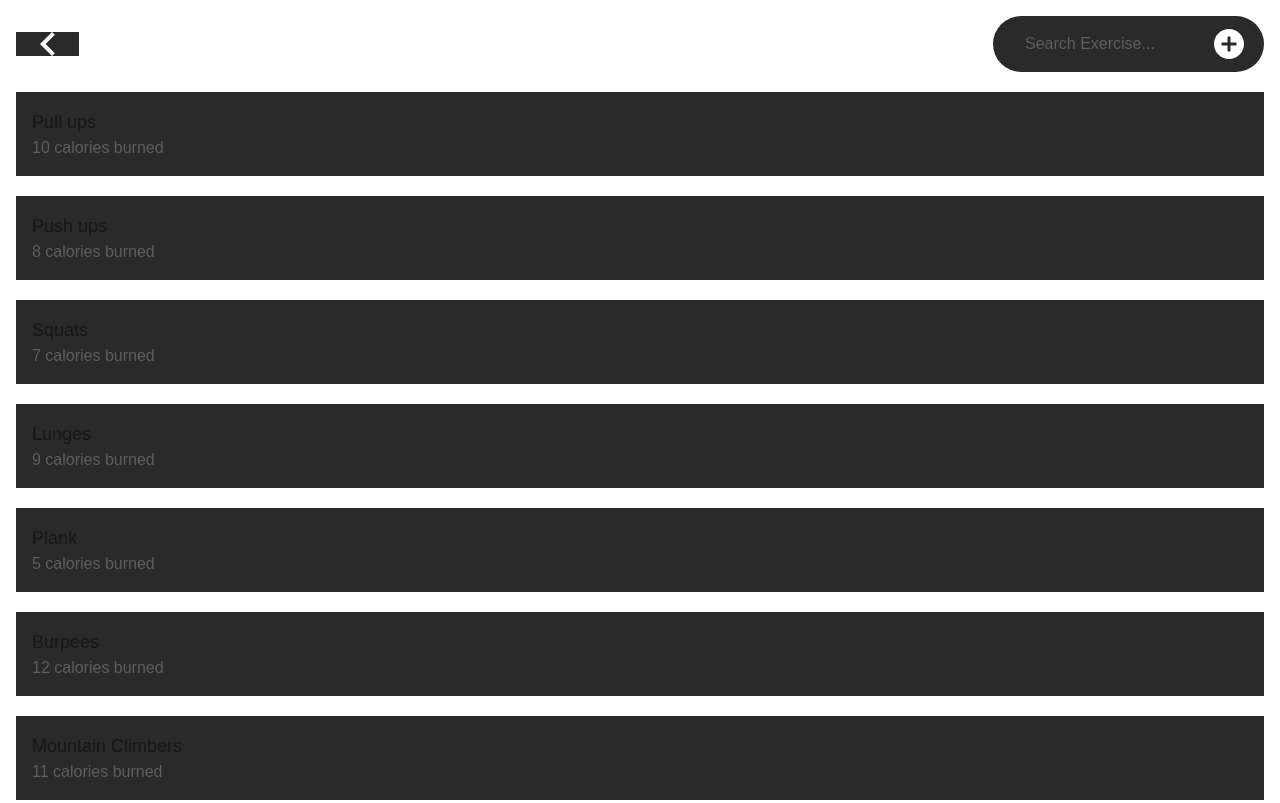
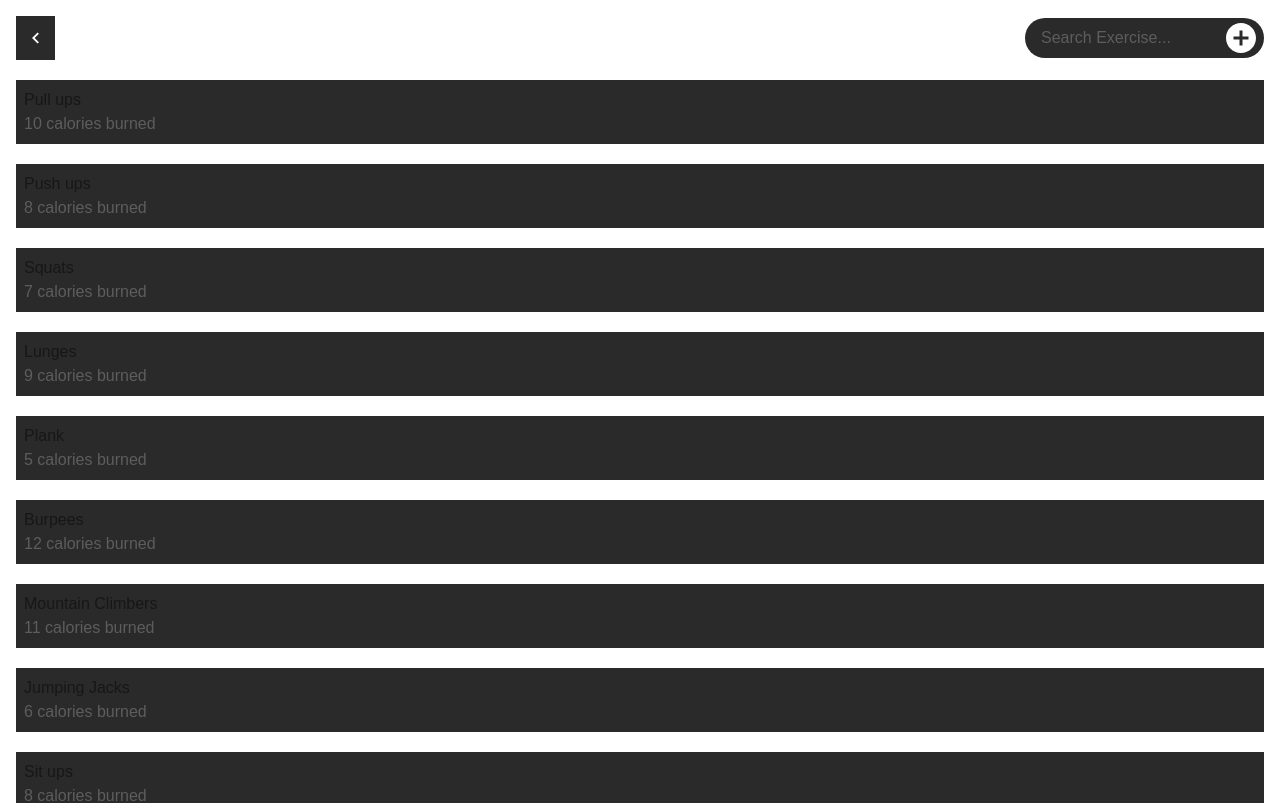
Before and after one commit to Techoplite/arete, a Next.js app: page /training in a window 1280 px wide. Shown: the top 803 px of the page. Built offline with nearby package versions, Linux system fonts and the light colour scheme.

Commit message:
Reduce more sizings

```diff
--- a/src/app/training/page.tsx
+++ b/src/app/training/page.tsx
@@ -22,8 +22,8 @@ export default function page() {
         <SearchBar />
       </div>
       {data.map((exercise) => (
-        <div key={exercise.name} className="bg-gray p-4 w-full">
-          <h2 className="text-lg">{exercise.name}</h2>
+        <div key={exercise.name} className="bg-gray p-2 w-full">
+          <h2 className="text">{exercise.name}</h2>
           <p className="text-light-gray">
             {exercise.caloriesPerUnit} calories burned
           </p>
--- a/src/components/BackButton.tsx
+++ b/src/components/BackButton.tsx
@@ -2,15 +2,12 @@ import Link from "next/link";
 
 export default function BackButton() {
   return (
-    <Link
-      href="/"
-      className="text-foreground px-6 bg-gray h-[-webkit-fill-available] flex items-center justify-center"
-    >
+    <Link href="/" className="p-4 bg-gray flex items-center justify-center">
       {" "}
       <svg
         className="pointer-events-none"
-        width="15"
-        height="24"
+        width="7"
+        height="12"
         viewBox="0 0 15 24"
         fill="none"
         xmlns="http://www.w3.org/2000/svg"
--- a/src/components/ButtonChevron.tsx
+++ b/src/components/ButtonChevron.tsx
@@ -9,14 +9,14 @@ export default function ButtonChevron(props: {
   return (
     <button
       id={position}
-      className="p-4 px-6 cursor-pointer x-6 bg-gray"
+      className="p-4 cursor-pointer bg-gray"
       onClick={handleClick}
     >
       {position === PREV && (
         <svg
           className="pointer-events-none"
-          width="15"
-          height="24"
+          width="7"
+          height="12"
           viewBox="0 0 15 24"
           fill="none"
           xmlns="http://www.w3.org/2000/svg"
@@ -30,8 +30,8 @@ export default function ButtonChevron(props: {
       {position === NEXT && (
         <svg
           className="pointer-events-none"
-          width="15"
-          height="24"
+          width="7"
+          height="12"
           viewBox="0 0 15 24"
           fill="none"
           xmlns="http://www.w3.org/2000/svg"
--- a/src/components/Calendar.tsx
+++ b/src/components/Calendar.tsx
@@ -46,9 +46,7 @@ export default function Calendar() {
     <>
       <div className="flex flex-row justify-center align-center">
         <ButtonChevron position={PREV} handleClick={handleClick} />
-        <div className="w-full text-l text-center self-center">
-          {middlePosition}
-        </div>
+        <div className="w-full text-center self-center">{middlePosition}</div>
         <ButtonChevron position={NEXT} handleClick={handleClick} />
       </div>
       <WeekDaysNames daysNames={daysNames} />
--- a/src/components/CalendarDay.tsx
+++ b/src/components/CalendarDay.tsx
@@ -27,9 +27,9 @@ export default function CalendarDay({
       key={day.number}
       className={`flex flex-col py-2 ${isToday && "bg-dark"}`}
     >
-      <div className="self-center">{day.number}</div>
-      <div className="rounded-full h-2 w-2 bg-red-500 self-center my-2.5" />
-      <div className="rounded-full h-2 w-2 bg-green-500 self-center" />
+      <div className="self-center text-sm">{day.number}</div>
+      <div className="rounded-full h-1 w-1 bg-red-500 self-center my-2.5" />
+      <div className="rounded-full h-1 w-1 bg-green-500 self-center" />
     </li>
   );
 }
--- a/src/components/SearchBar.tsx
+++ b/src/components/SearchBar.tsx
@@ -3,10 +3,10 @@ export default function SearchBar() {
     <div className="relative">
       <input
         type="text"
-        className="rounded-full bg-gray placeholder-light-gray focus-visible:border-blue-500 py-4 px-8"
+        className="rounded-full bg-gray placeholder-light-gray focus-visible:border-blue-500 py-2 px-4"
         placeholder="Search Exercise..."
       />
-      <button className="absolute top-0 bottom-0 right-5 m-auto">
+      <button className="absolute top-0 bottom-0 right-2 m-auto">
         <svg
           width="30"
           height="30"
```
